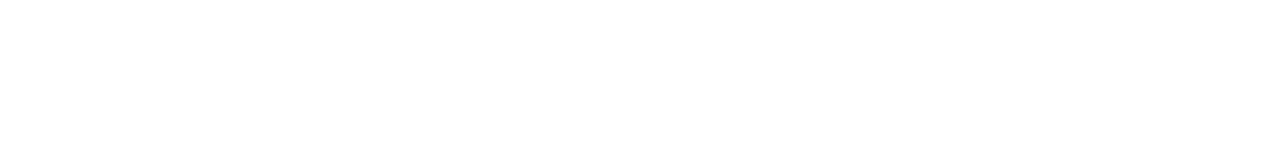
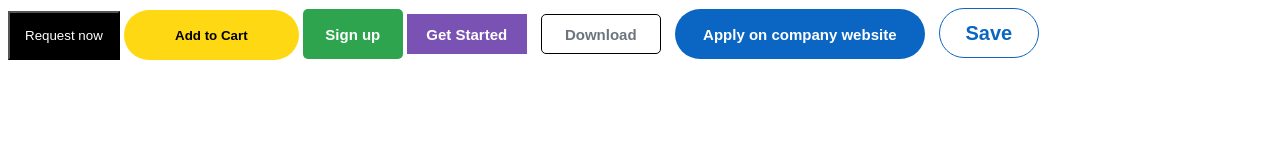
Before and after one commit to Aravindswamymajjuri/MERN-COURSE, a plain HTML site: page DAY3/basic.html in a window 1280 px wide. Drawn offline with Linux system fonts and the light colour scheme.

Commit message:
Add DAY3 Assignment

```diff
--- a/DAY3/basic.html
+++ b/DAY3/basic.html
@@ -4,8 +4,133 @@
     <meta charset="UTF-8">
     <meta name="viewport" content="width=device-width, initial-scale=1.0">
     <title>Document</title>
+    <style>
+        .uber
+        {
+            background-color: black;
+            color: white;
+            padding: 15px;
+            transition: opacity 0.9s;
+        }
+        .uber:hover
+        {
+            opacity: 0.5;
+
+        }
+        .amazon
+        {
+            background-color: rgb(255, 216, 20);
+            width: 175px;
+            height: 50px;
+            border-radius: 25px;
+            border: none;
+            font-weight: bold;
+            transition: background-color 1s;
+        }
+        .amazon:hover
+        {
+            background-color: rgba(242, 60, 60,1);
+        }
+        .github
+        {
+            background-color: rgb(46,164,79);
+            width: 100px;
+            height: 50px;
+            color: white;
+            font-size: 15px;
+            border-radius: 5px;
+            border: none;
+            font-weight: bold;
+            transition: box-shadow 1s;
+        }
+        .github:hover
+        {
+            box-shadow: 5px 5px rgb(75, 65, 65);
+            cursor: pointer;
+        }
+        .bootstrap
+        {
+            background-color: rgb(121,82,179);
+            width: 120px;
+            height: 40px;
+            color: white;
+            font-weight: bold;
+            border: none;
+            font-size: 15px;
+            margin-right: 10px;
+            transition: background-color 1s,color 1s;
+        }
+        .bootstrap:hover
+        {
+            background-color: white;
+            color: rgb(121,82,179);
+            border: 1px solid rgb(121,82,179);
+        }
+        .bootstrap1
+        {
+            background-color: white;
+            width: 120px;
+            height: 40px;
+            color: rgb(108,117,125);
+            font-weight: bold;
+            border: 1px solid black;
+            font-size: 15px;
+            border-radius: 5px;
+            margin-right: 10px;
+            transition: background-color 1s,color 1s;
+        }
+        .bootstrap1:hover
+        {
+            background-color: rgb(108,117,125);
+            color: white;
+            border: 1px solid rgb(108,117,125);
+        }
+        .linkedin
+        {
+            background-color: rgb(10, 102, 194);
+            width: 250px;
+            height: 50px;
+            font-weight: bold;
+            font-size: 15px;
+            color: white;
+            border: none;
+            border-radius: 25px;
+            margin-right: 10px;
+            transition: background-color 1s,border 1s;
+        }
+        .linkedin:hover
+        {
+            background-color:rgb(140, 180, 219) ;
+            border: 3px solid rgb(10, 102, 194);
+            cursor: pointer;
+        }
+        .linkedin1
+        {
+            background-color: white;
+            color: rgb(10, 102, 194);
+            border: 1px solid rgb(10, 102, 194);
+            font-weight: bold;
+            font-size: 20px;
+            width: 100px;
+            height: 50px;
+            border-radius: 25px;
+            transition: background-color 1s,border 1s;
+        }
+        .linkedin1:hover
+        {
+            background-color: rgba(228, 31, 129, 0.179);
+            border: 3px solid rgb(10, 102, 194);
+            cursor: pointer;
+        }
+        </style>
 </head>
 <body>
-
+    <button class="uber">Request now</button>
+ <button class="amazon">Add to Cart</button>
+  <button class="github">Sign up</button>
+  <button class="bootstrap">Get Started</button>
+  <button class="bootstrap1">Download</button>
+   <button class="linkedin">Apply on company website</button>
+   <button class="linkedin1">Save</button>
 </body>
 </html>
```
